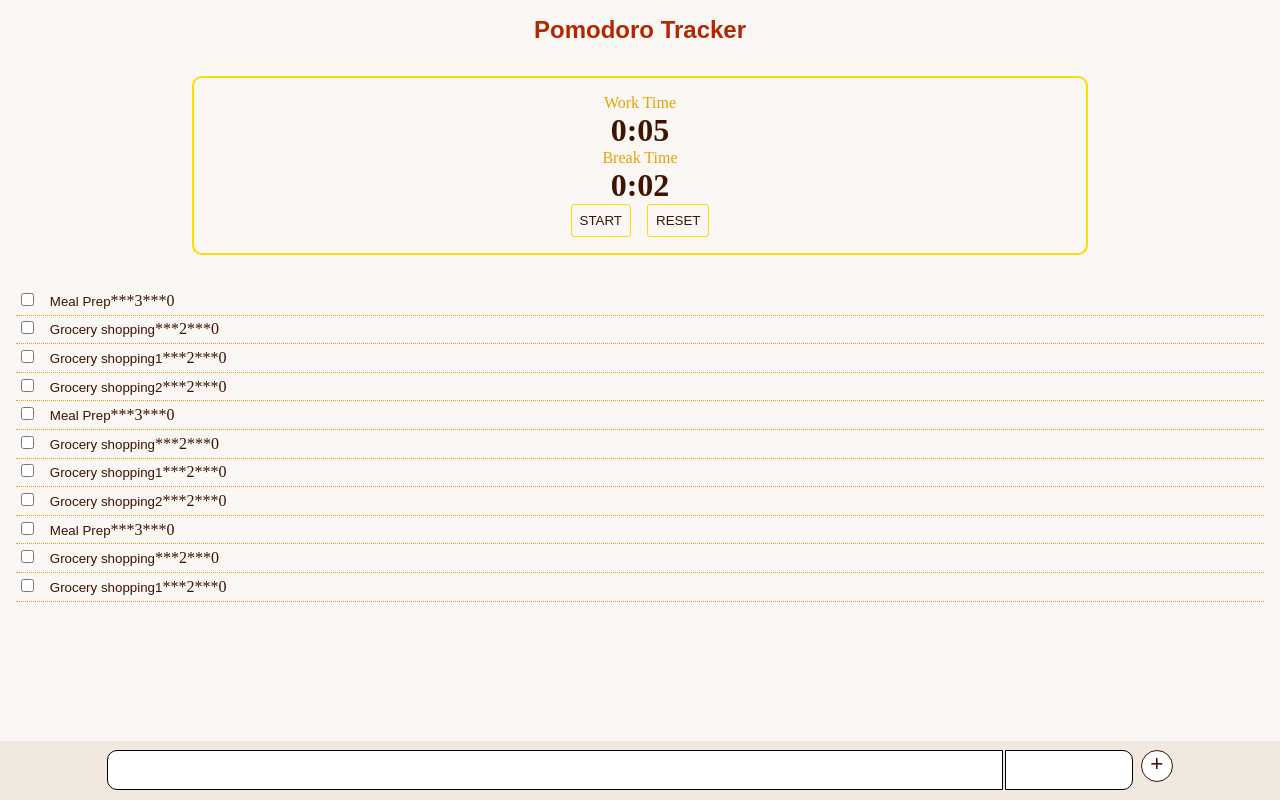
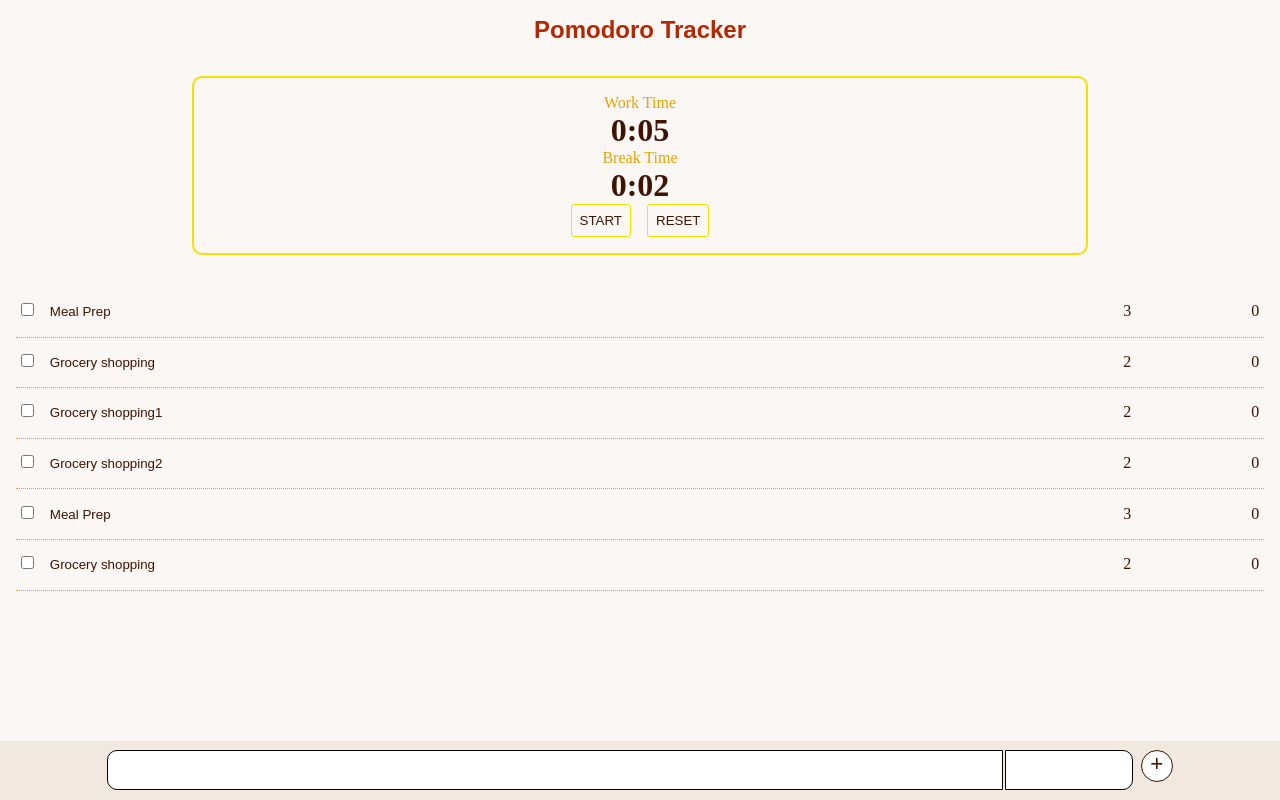
Before and after one commit to carocodingk/PomodoroTracker, a Next.js app: page / in a window 1280 px wide. Built offline with nearby package versions, Linux system fonts and the light colour scheme.

Commit message:
Added styling

```diff
--- a/src/pages/index.js
+++ b/src/pages/index.js
@@ -153,14 +153,18 @@ function TaskManager({taskInProgress, setTaskInProgress, cycleComplete, setCycle
       <ul id="taskList">
         {taskList.map((task) => (
           <li className="flexBox flexAlignCenter taskItem">
-            <input className="checkBox" type="checkbox" checked={task.finished} />
-            <input id="taskItem" className="lightBackground brown hoverItem"
-              type="button"
-              value={task.taskName}
-              onClick={()=>chooseTask(task)}
-            />
-            <p className="brown">***{task.expectedCycles}</p>
-            <p className="brown">***{task.actualTime}</p>
+            <div id="left">
+              <input className="checkBox" type="checkbox" checked={task.finished} />
+              <input id="taskName" className="lightBackground brown hoverItem"
+                type="button"
+                value={task.taskName}
+                onClick={()=>chooseTask(task)}
+              />
+            </div>
+            <div id="right">
+              <p  className="brown details">{task.expectedCycles}</p>
+              <p id="totalTime" className="brown details">{task.actualTime}</p>
+            </div>
           </li>
         ))}
       </ul>
@@ -280,7 +284,6 @@ function NewTask({taskKeys, setTaskKey, setTaskList}){
     <div id="taskInput" className="flexBox flexRow flexJustifyCenter">
       {/* Task description field */}
       <div className="flexBox flexColumn">
-        {/* <label className="brown">Task description: </label> */}
         <input id="newTaskInput"
           type="text" onChange={
             (e) =>
@@ -294,7 +297,6 @@ function NewTask({taskKeys, setTaskKey, setTaskList}){
       </div>
       {/* Task expected cycles field */}
       <div className="flexBox flexColumn">
-        {/* <label className="brown">Cycles:</label> */}
         <input id="newCycleInput" type="text" onChange={
           (e) =>
             setNewTask((prevState) => ({
--- a/src/styles/styles.css
+++ b/src/styles/styles.css
@@ -32,6 +32,7 @@
 }
 
 .taskItem {
+    justify-content: space-between;
     padding: 0.3rem;
 }
 
@@ -80,19 +81,25 @@
     color: #3F1300;
 }
 
-#taskItem {
+#taskName {
     border: none;
+    max-width: 60vw;
+    min-height: 5vh;
+    text-wrap: wrap;
 }
 
-.hoverItem:hover {
-    color: #E9A200;
-}
+/* #taskName:hover{
+    color: red;
+} */
+
+
 
 #taskList {
     max-height: 40vh;
     max-width: 100vw;
     overflow: scroll;
     padding: 0 1rem;
+    overflow: scroll;
 }
 
 #bottom {
@@ -137,3 +144,17 @@
     font-size: 1.4rem;
     margin-left: 0.5rem;
 }
+
+/* .details {
+    width: 5vw;
+} */
+
+.details {
+    display: inline-block;
+    width: 10vw;
+    text-align: right;
+}
+
+.hoverItem:hover {
+    color: #E9A200;
+}
```
